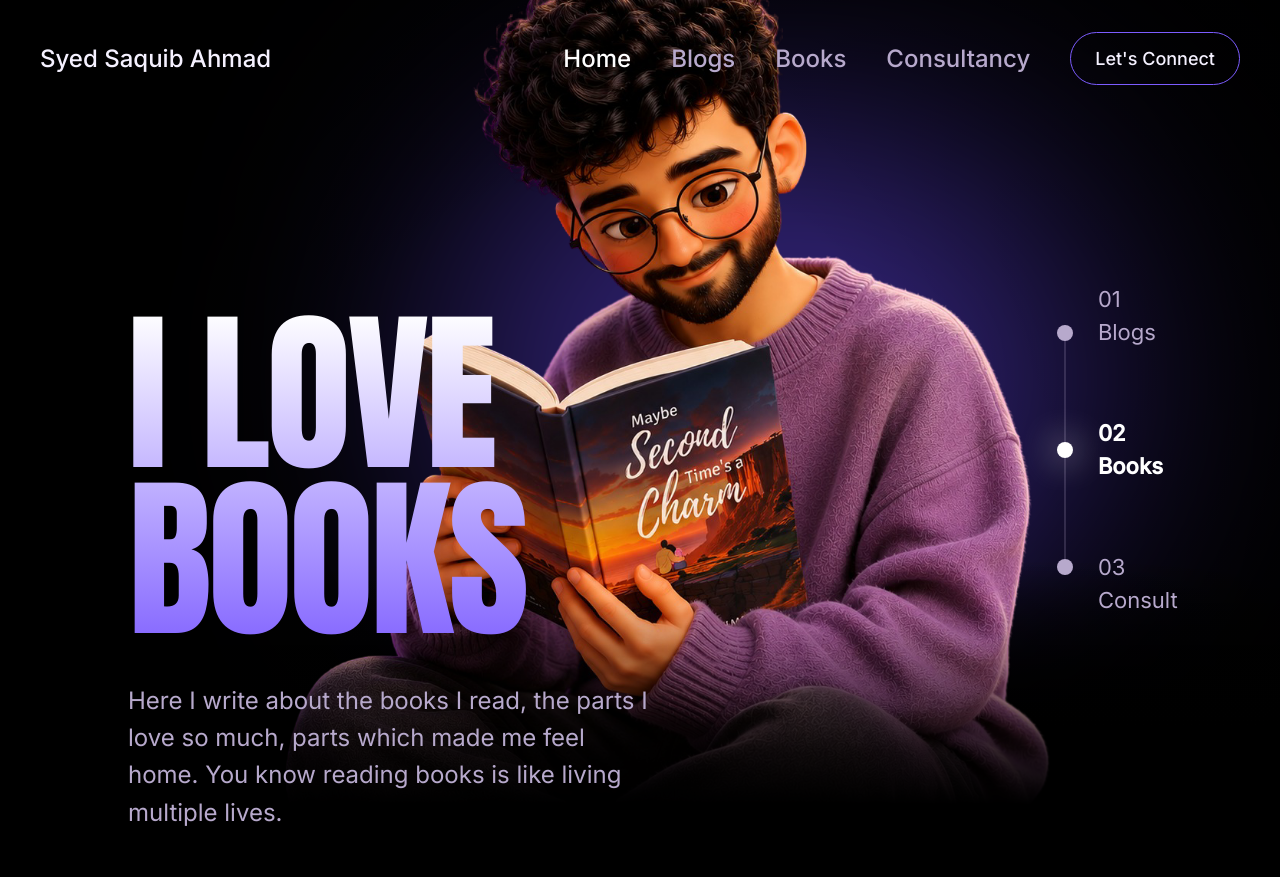
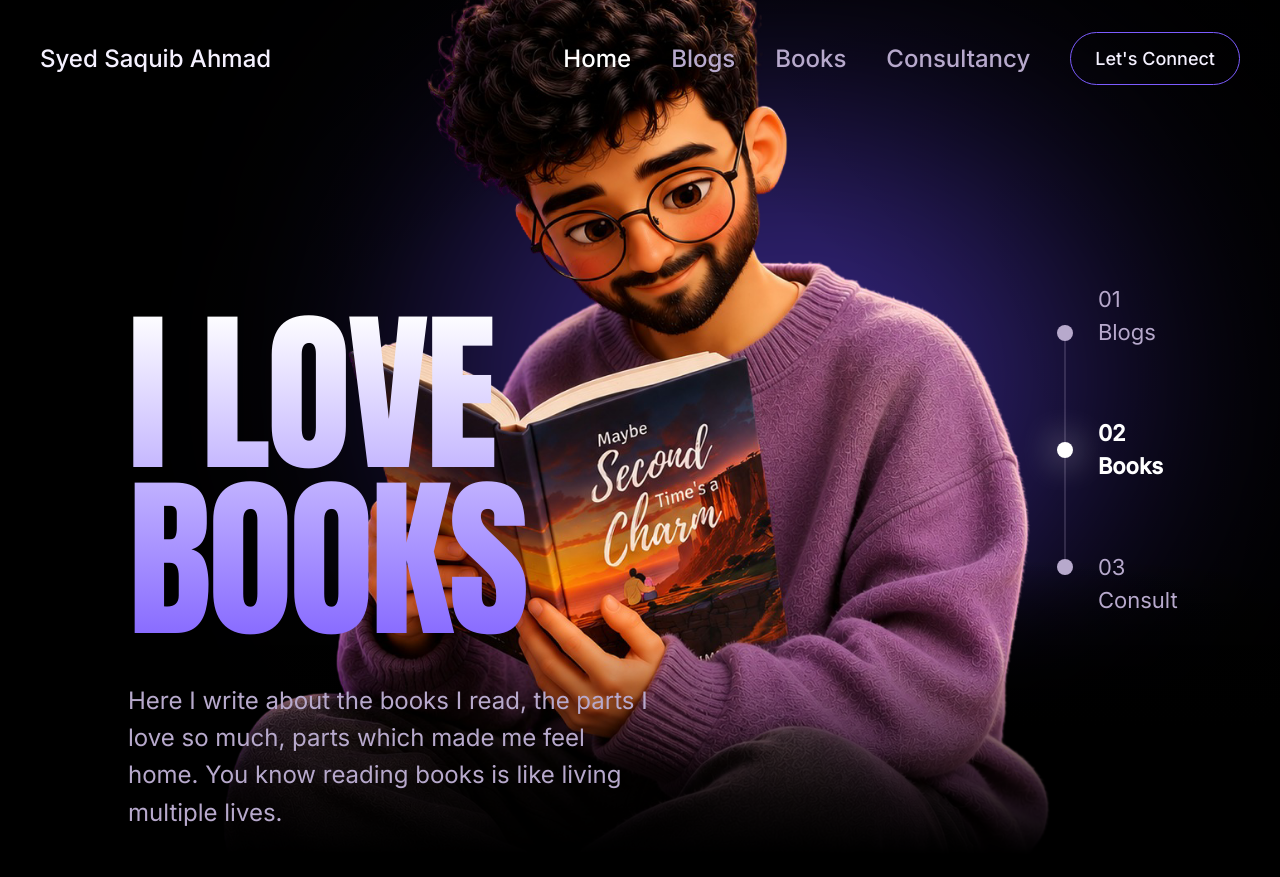
Before and after one commit to saquibahmad1234/saquib, a Jekyll site: the page built from index.html, in a window 1280 px wide and 900 px high. Shown: the top 877 px of the window. Built offline with Jekyll 4.4.1, drawn with Linux system fonts in a browser that asks for light colours.

Commit message:
reverting changes

```diff
--- a/_includes/home/hero-desktop.html
+++ b/_includes/home/hero-desktop.html
@@ -65,7 +65,7 @@
 
     <!-- CHARACTER -->
 
-    <div class="absolute right-[18%] bottom-[50px] w-[800px] h-[860px] z-30">
+    <div class="absolute right-[18%] bottom-0 w-[860px] h-[930px] z-30">
       <template x-for="(slide,index) in slides" :key="index">
         <img
           x-cloak
```
